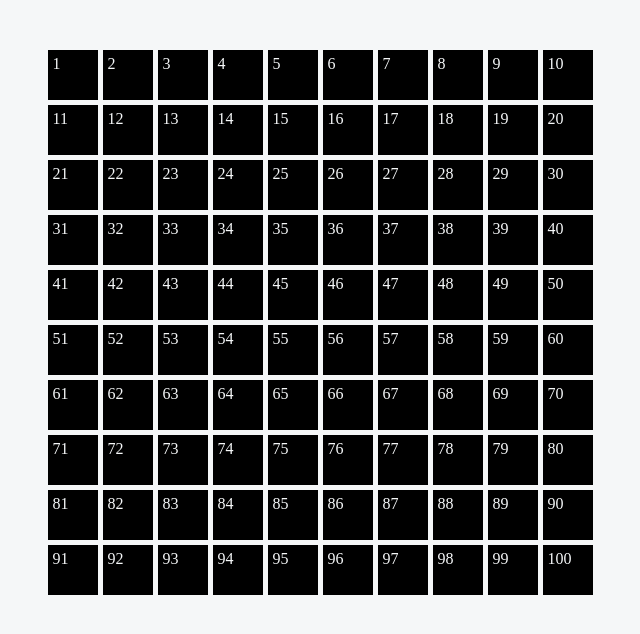
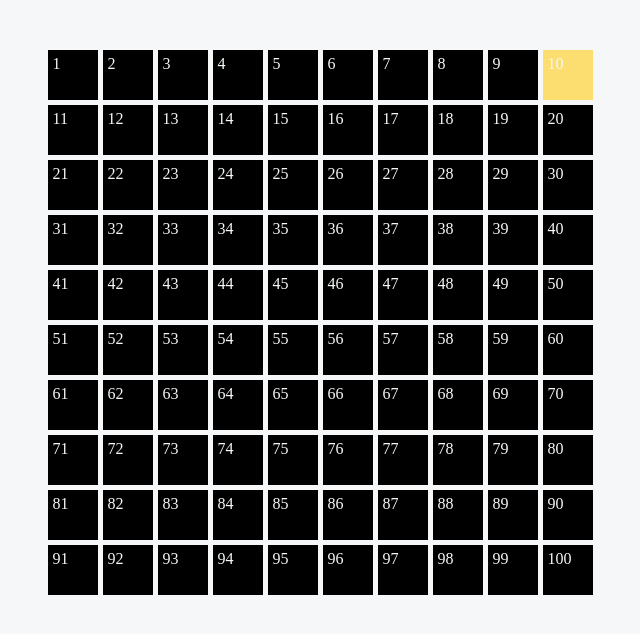
Before and after one commit to TanviCodesEveryday/Counter, a plain HTML site: page index.html in a window 1280 px wide. Both pictures are taken after a click on the element "10". Shown: the whole page, without its empty margins (320-960 px from the left). Drawn offline with Linux system fonts and the light colour scheme.

Commit message:
Update index.html

```diff
--- a/index.html
+++ b/index.html
@@ -12,7 +12,7 @@
             display: grid;
             grid-template-columns: repeat(10, 1fr);
             grid-template-rows: repeat(10, 1fr);
-            gap: 5px; /* Adds margin between blocks */
+            gap: 5px;
             width: max-content;
             margin: 50px auto;
         }
@@ -22,25 +22,26 @@
             background-color: #000000;
             color:#F5F7F8;
             padding: 5px;
-            box-sizing: border-box; /* Ensures padding doesn't increase size */
-            cursor: pointer; /* Add a cursor to indicate it's clickable */
+            box-sizing: border-box;
+            cursor: pointer;
         }
     </style>
 </head>
 <body>
     <div id="container">
-        <!-- Creates 100 blocks with a class "block" -->
         <script>
             for (let i = 1; i <= 100; i++) {
                 const block = document.createElement('div');
                 block.classList.add('block');
                 block.innerHTML = i;
+                block.setAttribute('data-color', 'black');
                 block.onclick = function () {
-                    // Toggle between black and yellow
-                    if (this.style.backgroundColor === 'rgb(0, 0, 0)') {
+                    if (this.getAttribute('data-color') === 'black') {
                         this.style.backgroundColor = '#FCDE70'; // Yellow
+                        this.setAttribute('data-color', 'yellow');
                     } else {
                         this.style.backgroundColor = '#000000'; // Black
+                        this.setAttribute('data-color', 'black');
                     }
                 };
                 document.getElementById('container').appendChild(block);
```
